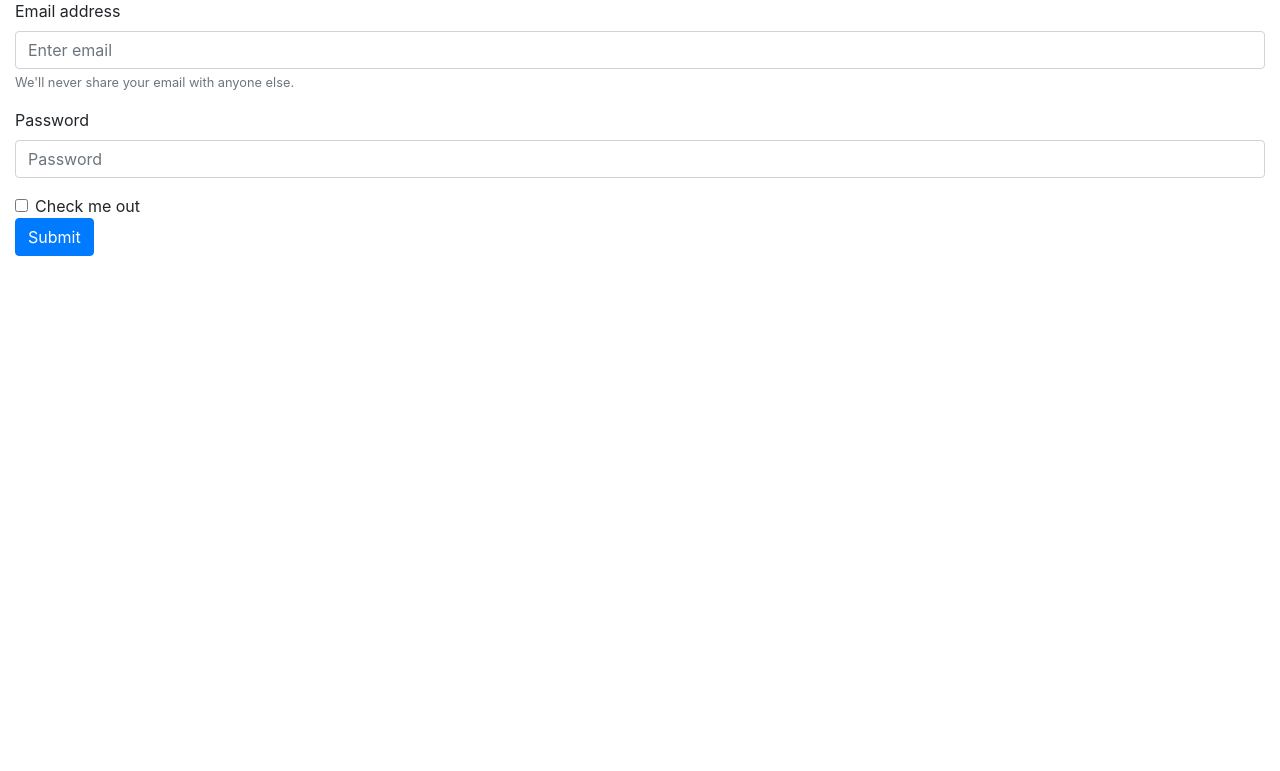
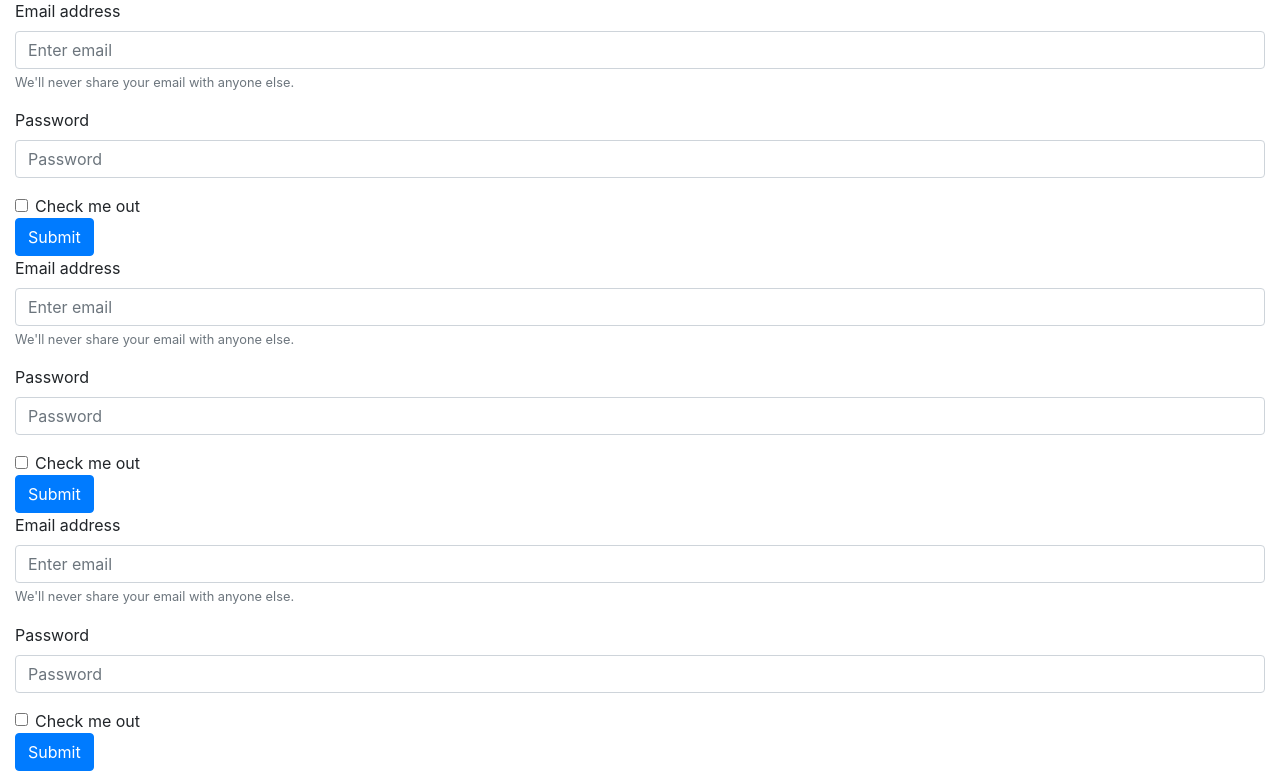
Before and after one commit to Aboncenn/Workshop, a PHP site: template vues/update_compte_client.php in a window 1280 px wide. Shown: the part 113-884 px from the top of the page. Before the commit the page ends 369 px from the top, so only its background shows below. Run offline with PHP 8.4, Linux system fonts and the light colour scheme; the template is opened without the code that fills it, so the values that code supplies are empty.

Commit message:
form vues

```diff
--- a/vues/retour_expertise.php
+++ b/vues/retour_expertise.php
@@ -3,8 +3,6 @@
 Retour du form expertise
 
 ONLY ASSUREUR
-
-
 */
 ?>
 <div class="container-fluid">
--- a/vues/update_compte_client.php
+++ b/vues/update_compte_client.php
@@ -3,11 +3,6 @@
 UPDATE DONNEE CLIENTS
 
 IF CLIENT
-
-IF ASSUREUR
-
-IF PRESTATAIRES
-
 */
 ?>
 <div class="container-fluid">
@@ -28,3 +23,53 @@ IF PRESTATAIRES
     <button type="submit" class="btn btn-primary">Submit</button>
   </form>
 </div>
+<?php
+/*
+
+IF ASSUREUR
+*/
+?>
+<div class="container-fluid">
+  <form>
+    <div class="form-group">
+      <label for="exampleInputEmail1">Email address</label>
+      <input type="email" class="form-control" id="exampleInputEmail1" aria-describedby="emailHelp" placeholder="Enter email">
+      <small id="emailHelp" class="form-text text-muted">We'll never share your email with anyone else.</small>
+    </div>
+    <div class="form-group">
+      <label for="exampleInputPassword1">Password</label>
+      <input type="password" class="form-control" id="exampleInputPassword1" placeholder="Password">
+    </div>
+    <div class="form-check">
+      <input type="checkbox" class="form-check-input" id="exampleCheck1">
+      <label class="form-check-label" for="exampleCheck1">Check me out</label>
+    </div>
+    <button type="submit" class="btn btn-primary">Submit</button>
+  </form>
+</div>
+<?php
+/*
+
+IF PRESTATAIRES
+*/
+?>
+<div class="container-fluid">
+  <form>
+    <div class="form-group">
+      <label for="exampleInputEmail1">Email address</label>
+      <input type="email" class="form-control" id="exampleInputEmail1" aria-describedby="emailHelp" placeholder="Enter email">
+      <small id="emailHelp" class="form-text text-muted">We'll never share your email with anyone else.</small>
+    </div>
+    <div class="form-group">
+      <label for="exampleInputPassword1">Password</label>
+      <input type="password" class="form-control" id="exampleInputPassword1" placeholder="Password">
+    </div>
+    <div class="form-check">
+      <input type="checkbox" class="form-check-input" id="exampleCheck1">
+      <label class="form-check-label" for="exampleCheck1">Check me out</label>
+    </div>
+    <button type="submit" class="btn btn-primary">Submit</button>
+  </form>
+</div>
+<?php
+?>
```
Also changed, not shown: vues/affiche_blockchain.php (+34 -0 lines), vues/affiche_contrat.php (+33 -2 lines), vues/rendez_vous_client.php (+20 -0 lines).
